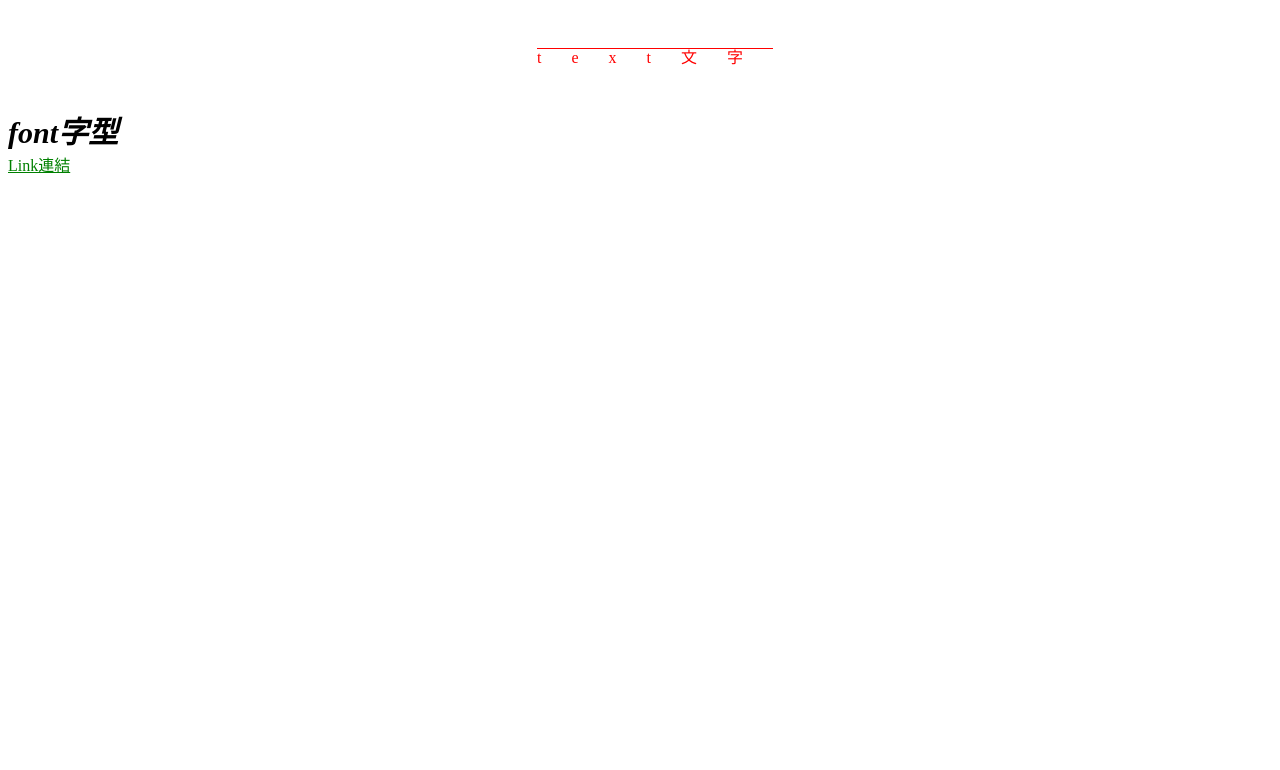
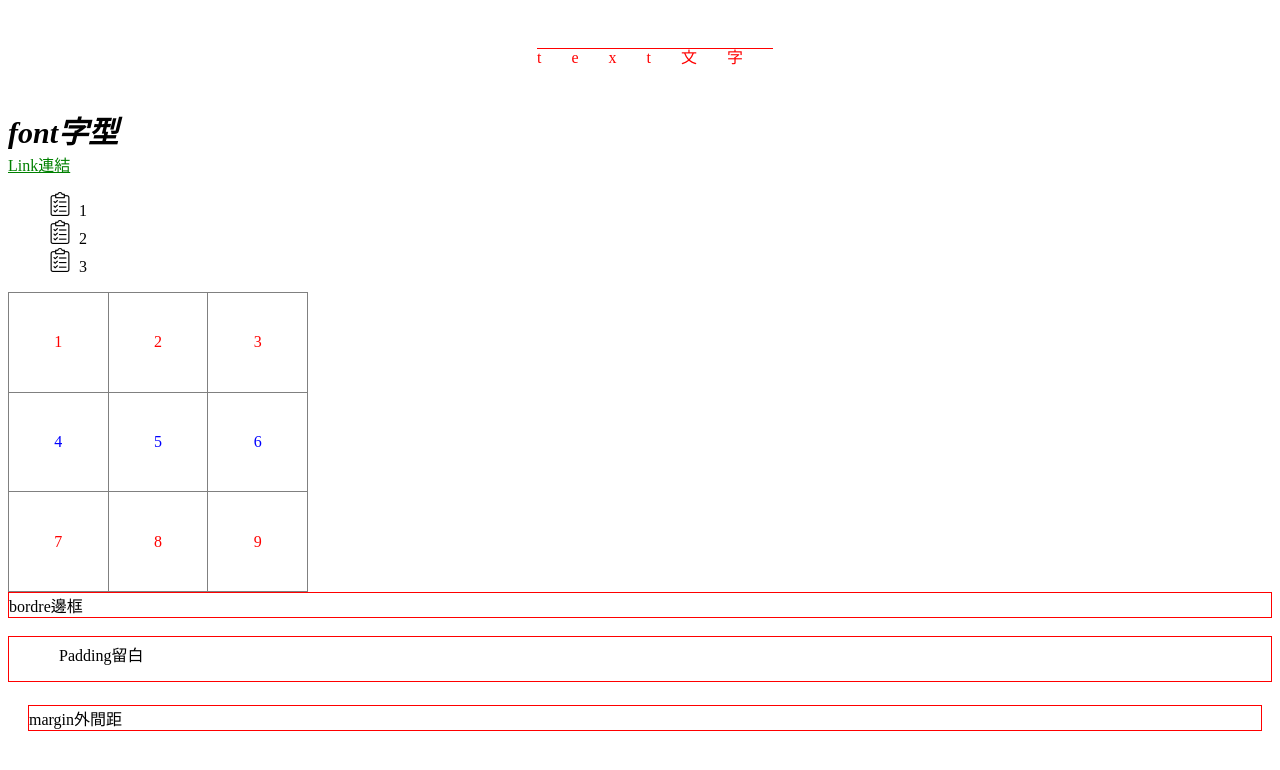
Before and after one commit to s3411207014/3411207014, a plain HTML site: page css_all.html in a window 1280 px wide. Drawn offline with Linux system fonts and the light colour scheme.

Commit message:
Add files via upload

```diff
--- a/css_all.html
+++ b/css_all.html
@@ -66,6 +66,54 @@
         .a_link:active{
             color: blue;
         }
+        /* list列表 */
+        .list{
+            /* 類型 */
+            list-style-type: square;
+            /* 位置 */
+            list-style-position: inside;
+            /* 圖片 */
+            list-style-image: url('list.png');
+        }
+        /* tabla表格 */
+        /* 合併框線 */
+        .table_css{
+            border-collapse: collapse;
+        }
+        td{
+            /* 左右對齊 */
+            text-align: center;
+            /* 上下對齊 */
+            vertical-align: center;
+        }
+        /* 奇數行 */
+        tr:nth-child(odd){
+            color: red;
+        }
+        /* 偶數行 */
+        tr:nth-child(even){
+            color: blue;
+        }
+        /* 框線 */
+        .div_border{
+            /* 邊框粗細 */
+            border-width: 1px;
+            /* 邊框類型 */
+            border-style: solid;
+            /* 邊框顏色 */
+            border-color: red;
+        }
+        /* Padding留白 */
+        .div_padding{
+            /* 上、右、下、左 */
+            padding: 5px 10px 15px 50px;
+        }
+        /* margin外間距 */
+        .div_margin{
+            /* 上、左、下、右 */
+            margin: 5px 10px 15px 20px;
+        }
+
     </style>
 </head>
 <body>
@@ -76,5 +124,32 @@
         font字型
     </div>
     <a href="#" class="a_link">Link連結</a>
+    <ol class="list">
+        <li>1</li>
+        <li>2</li>
+        <li>3</li>
+    </ol>
+    <table class="table_css" border="1" cellpadding="0" cellspacing="0" width="300" height="300">
+        <tr>
+            <td>1</td>
+            <td>2</td>
+            <td>3</td>
+        </tr>
+        <tr>
+            <td>4</td>
+            <td>5</td>
+            <td>6</td>
+        </tr>
+        <tr>
+            <td>7</td>
+            <td>8</td>
+            <td>9</td>
+        </tr>
+    </table>
+    <div class="div_border">bordre邊框</div>
+    <br>
+    <div class="div_border div_padding">Padding留白</div>
+    <br>
+    <div class="div_border div_margin">margin外間距</div>
 </body>
 </html>
```
Also changed, not shown: list.png (added).
